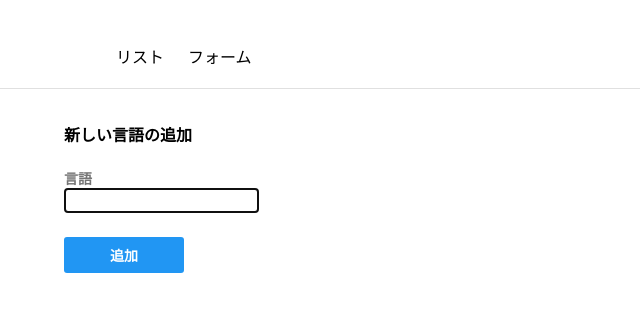
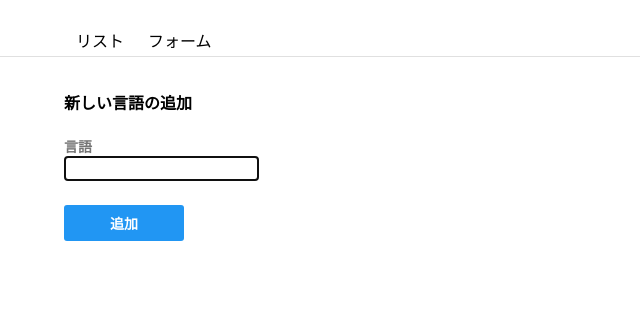
Before and after one commit to marieono/React-Tutorlal, a React (Create React App) app: page / in a window 1280 px wide. Shown: the top 312 px of the page, without its empty margins (0-640 px from the left). Built offline with nearby package versions, Linux system fonts and the light colour scheme; the HTML template or start-up script is replaced by a standard one.

Commit message:
typo修正

```diff
--- a/src/App.js
+++ b/src/App.js
@@ -15,7 +15,7 @@ const Header = styled.header`
 
 const HeaderUl = styled.ul`
   display: flex;
-  margin: 0:
+  margin: 0;
   padding: 0;
 `
 
```
